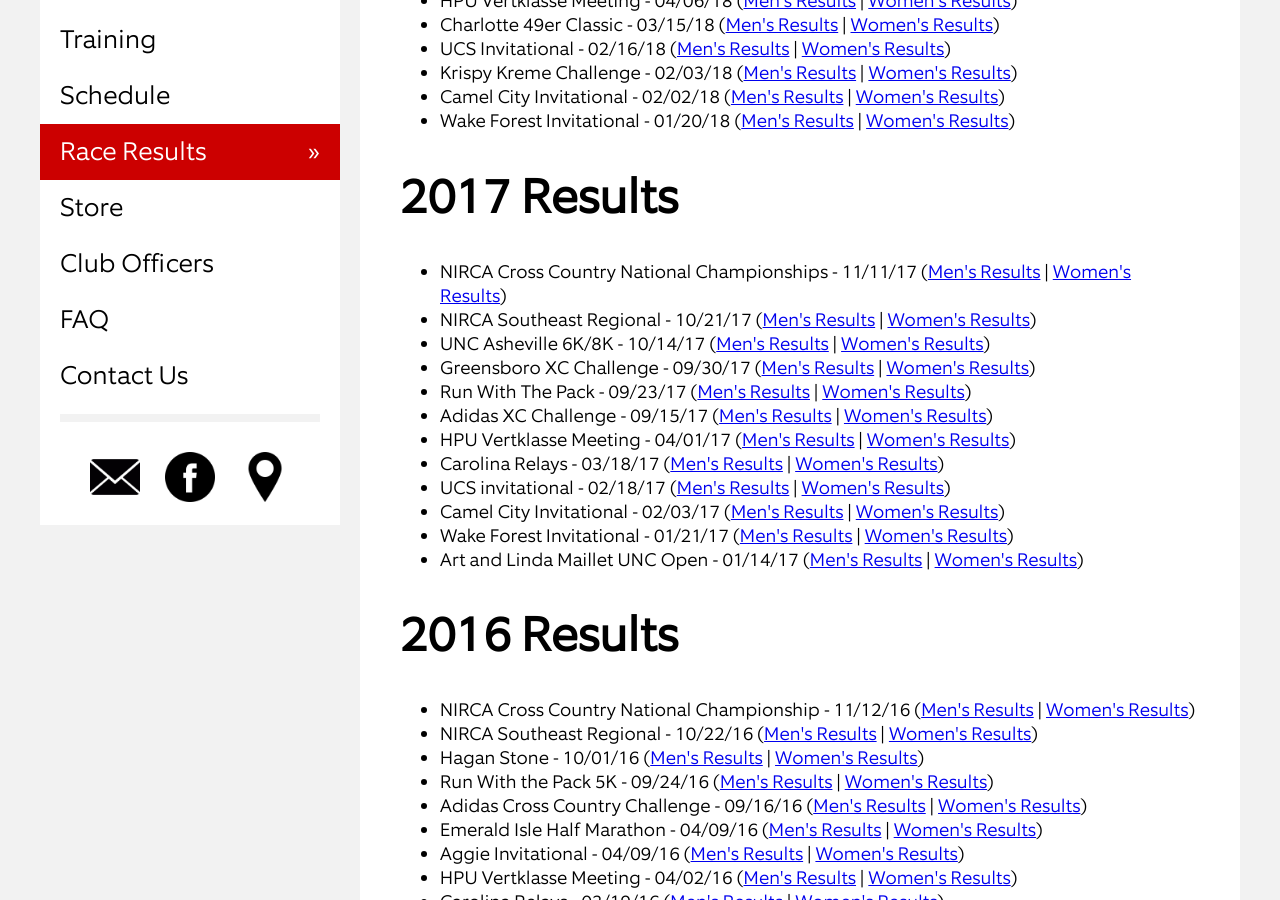
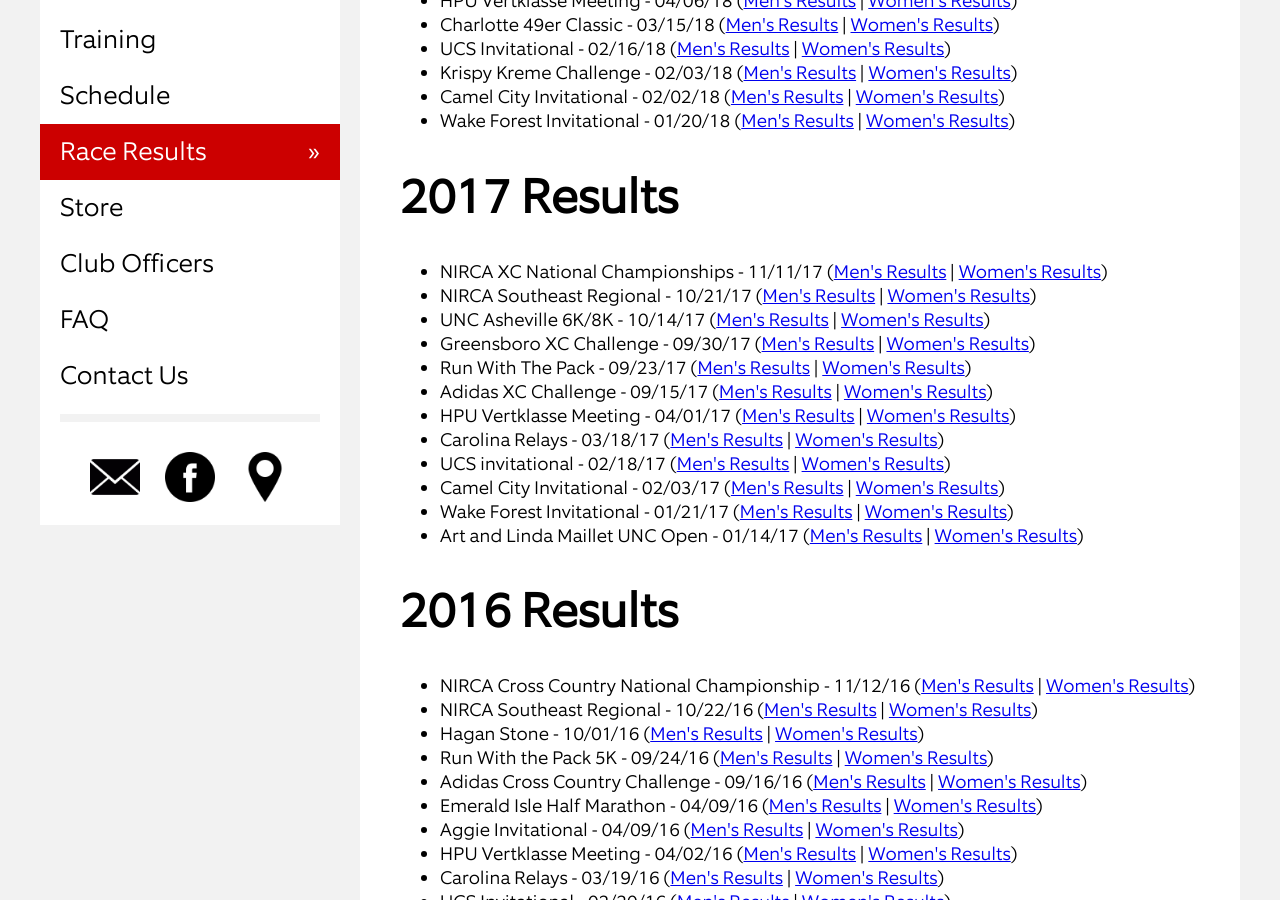
Before and after one commit to ncsuclubrunning/ncsuclubrunning.github.io, a Jekyll site: the page built from race-results/index.html, in a window 1280 px wide and 900 px high, scrolled down 603 px. Built offline with Jekyll 4.4.1, drawn with Linux system fonts in a browser that asks for light colours.

Commit message:
Shortening NIRCA Nationals title

```diff
--- a/_data/race_results.yml
+++ b/_data/race_results.yml
@@ -53,7 +53,7 @@
   female_results_url: "!SITE_URL!/race-results/results/2018/2018-01-20-wake-forest-invitational-women.pdf"
   date: 2018-01-20
 
-- name: "NIRCA Cross Country National Championships"
+- name: "NIRCA XC National Championships"
   male_results_url: "!SITE_URL!/race-results/results/2017/2017-11-11-nirca-nationals.pdf"
   female_results_url: "!SITE_URL!/race-results/results/2017/2017-11-11-nirca-nationals.pdf"
   date: 2017-11-11
```
